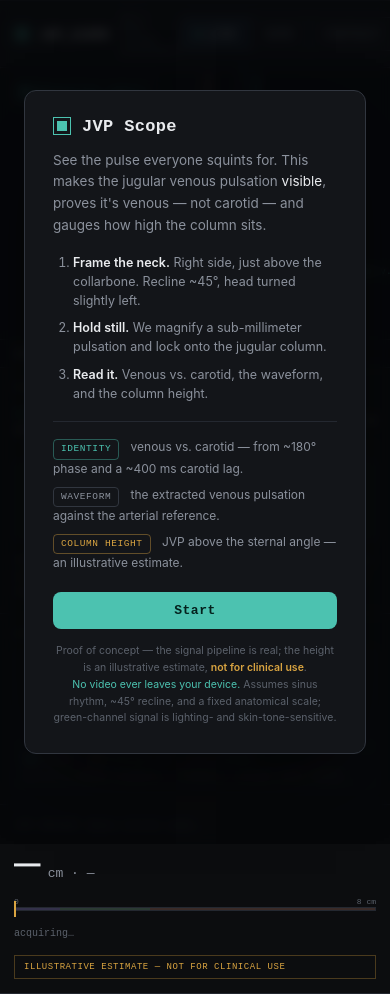
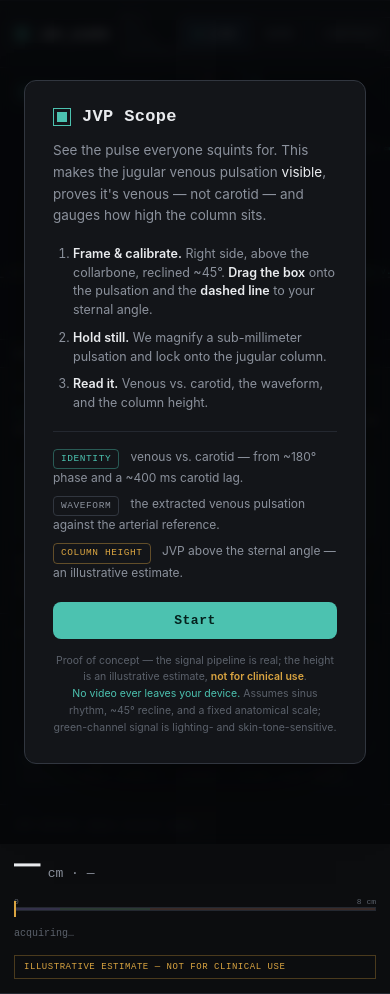
Before and after one commit to DevRush/venascope, a website built with Vite: page index.html in a window 390 px wide. Built offline with nearby package versions, Linux system fonts and the light colour scheme; no server answers.

Commit message:
feat: draggable ROI + sternal-angle reference (interactive calibration)
The judge's #1 highest-ROI addition; also closes the skeptic's 'calibration is hardcoded' gap.
- ROI box and the sternal-angle line are draggable (mouse + touch via pointer events),
  with grab/row-resize cursor affordance. Overlay redraws immediately on drag (independent
  of the rAF loop) so it's responsive.
- A visible dashed 'sternal angle' reference line is the zero of the cm ruler; dragging it
  or the ROI updates the measured meniscus height live.
- Onboarding now guides the calibration ('drag the box… drag the dashed line to your sternal angle').
Verified in-browser: dragging the ROI moved it and updated meniscus 3.7cm -> 1.7cm.

Co-Authored-By: Claude Opus 4.8 <noreply@anthropic.com>

```diff
--- a/index.html
+++ b/index.html
@@ -112,7 +112,8 @@
           pulsation <em>visible</em>, proves it's venous — not carotid — and gauges how high the column sits.</p>
 
         <ol class="intro-steps">
-          <li><b>Frame the neck.</b> Right side, just above the collarbone. Recline ~45°, head turned slightly left.</li>
+          <li><b>Frame &amp; calibrate.</b> Right side, above the collarbone, reclined ~45°. <b>Drag the box</b>
+            onto the pulsation and the <b>dashed line</b> to your sternal angle.</li>
           <li><b>Hold still.</b> We magnify a sub-millimeter pulsation and lock onto the jugular column.</li>
           <li><b>Read it.</b> Venous vs. carotid, the waveform, and the column height.</li>
         </ol>
--- a/src/main.ts
+++ b/src/main.ts
@@ -6,6 +6,7 @@ import { createPipeline } from './pipeline/pipeline'
 import { analyze } from './pipeline/analyze'
 import { renderIdentity, renderJvp } from './ui/panels'
 import { drawWaveform } from './ui/waveform'
+import { drawOverlay } from './ui/overlay'
 import type { Mode, Rect } from './types'
 
 const video = document.querySelector<HTMLVideoElement>('#video')!
@@ -27,9 +28,59 @@ let syntheticEl: HTMLCanvasElement | null = null
 let useSynthetic = false
 let stream: MediaStream | null = null
 
-const roi = (): Rect => ({ x: overlay.width * 0.52, y: overlay.height * 0.22, w: 100, h: 170 })
+const PX_PER_CM = 45 // assumed anatomical scale for the demo (would be user-calibrated live)
+const overlayCtx = overlay.getContext('2d')!
+
+// Draggable calibration state (overlay-canvas pixel space).
+let roiRect: Rect = { x: overlay.width * 0.52, y: overlay.height * 0.22, w: 100, h: 170 }
+let sternalYVal = overlay.height * 0.7
 const faceRegion = (): Rect => ({ x: overlay.width * 0.2, y: overlay.height * 0.05, w: 80, h: 60 })
-const sternalY = () => overlay.height * 0.7
+const roi = () => roiRect
+const sternalY = () => sternalYVal
+
+// Redraw the measurement overlay immediately (independent of the rAF loop) so dragging is responsive.
+function redrawOverlay() {
+  drawOverlay(overlayCtx, roiRect, {
+    w: overlay.width,
+    h: overlay.height,
+    sternalY: sternalYVal,
+    pxPerCm: PX_PER_CM,
+    meniscusY: roiRect.y + roiRect.h * 0.15,
+  })
+}
+redrawOverlay()
+
+// Drag the ROI box or the sternal-angle line (mouse + touch via pointer events).
+const clamp = (v: number, lo: number, hi: number) => Math.max(lo, Math.min(hi, v))
+const toCanvas = (e: PointerEvent) => {
+  const r = overlay.getBoundingClientRect()
+  return { x: ((e.clientX - r.left) / r.width) * overlay.width, y: ((e.clientY - r.top) / r.height) * overlay.height }
+}
+const inRoi = (p: { x: number; y: number }) =>
+  p.x >= roiRect.x && p.x <= roiRect.x + roiRect.w && p.y >= roiRect.y && p.y <= roiRect.y + roiRect.h
+let drag: 'roi' | 'sternal' | null = null
+let dragOff = { x: 0, y: 0 }
+overlay.addEventListener('pointerdown', (e) => {
+  const p = toCanvas(e)
+  if (Math.abs(p.y - sternalYVal) < 16) drag = 'sternal'
+  else if (inRoi(p)) { drag = 'roi'; dragOff = { x: p.x - roiRect.x, y: p.y - roiRect.y } }
+  if (drag) { overlay.setPointerCapture(e.pointerId); overlay.style.cursor = 'grabbing' }
+})
+overlay.addEventListener('pointermove', (e) => {
+  const p = toCanvas(e)
+  if (!drag) {
+    overlay.style.cursor = Math.abs(p.y - sternalYVal) < 16 ? 'row-resize' : inRoi(p) ? 'grab' : 'default'
+    return
+  }
+  if (drag === 'sternal') sternalYVal = clamp(p.y, 24, overlay.height - 4)
+  else {
+    roiRect = { ...roiRect, x: clamp(p.x - dragOff.x, 0, overlay.width - roiRect.w), y: clamp(p.y - dragOff.y, 0, overlay.height - roiRect.h) }
+  }
+  redrawOverlay()
+})
+const endDrag = () => { drag = null; overlay.style.cursor = 'grab' }
+overlay.addEventListener('pointerup', endDrag)
+overlay.addEventListener('pointercancel', endDrag)
 
 const source = (): CanvasImageSource => (useSynthetic && syntheticEl ? syntheticEl : video)
 const sourceSize = () => {
@@ -48,7 +99,7 @@ const pipeline = createPipeline({
   sourceSize,
   grabCanvas,
   glCanvas: gl,
-  overlayCtx: overlay.getContext('2d')!,
+  overlayCtx,
   waveformCtx: waveform.getContext('2d')!,
   identityEl,
   jvpEl,
@@ -56,7 +107,7 @@ const pipeline = createPipeline({
   roi,
   faceRegion,
   sternalY,
-  pxPerCm: 45, // assumed anatomical scale for the demo (would be user-calibrated live)
+  pxPerCm: PX_PER_CM,
   fs: 30,
 })
 
--- a/src/ui/overlay.ts
+++ b/src/ui/overlay.ts
@@ -35,6 +35,14 @@ export function drawOverlay(
     ctx.beginPath(); ctx.moveTo(rx, y); ctx.lineTo(rx + 7, y); ctx.stroke()
     ctx.fillText(String(cm), rx + 10, y + 3)
   }
+  // sternal-angle reference line (draggable) — the zero of the ruler
+  ctx.strokeStyle = 'rgba(139,145,156,0.55)'
+  ctx.setLineDash([5, 4])
+  ctx.beginPath(); ctx.moveTo(0, sternalY); ctx.lineTo(w, sternalY); ctx.stroke()
+  ctx.setLineDash([])
+  ctx.fillStyle = '#8b919c'
+  ctx.fillText('sternal angle', 10, sternalY - 5)
+
   // meniscus line
   ctx.strokeStyle = '#4cc2b0'
   ctx.beginPath(); ctx.moveTo(rx - 30, meniscusY); ctx.lineTo(rx + 7, meniscusY); ctx.stroke()
```
